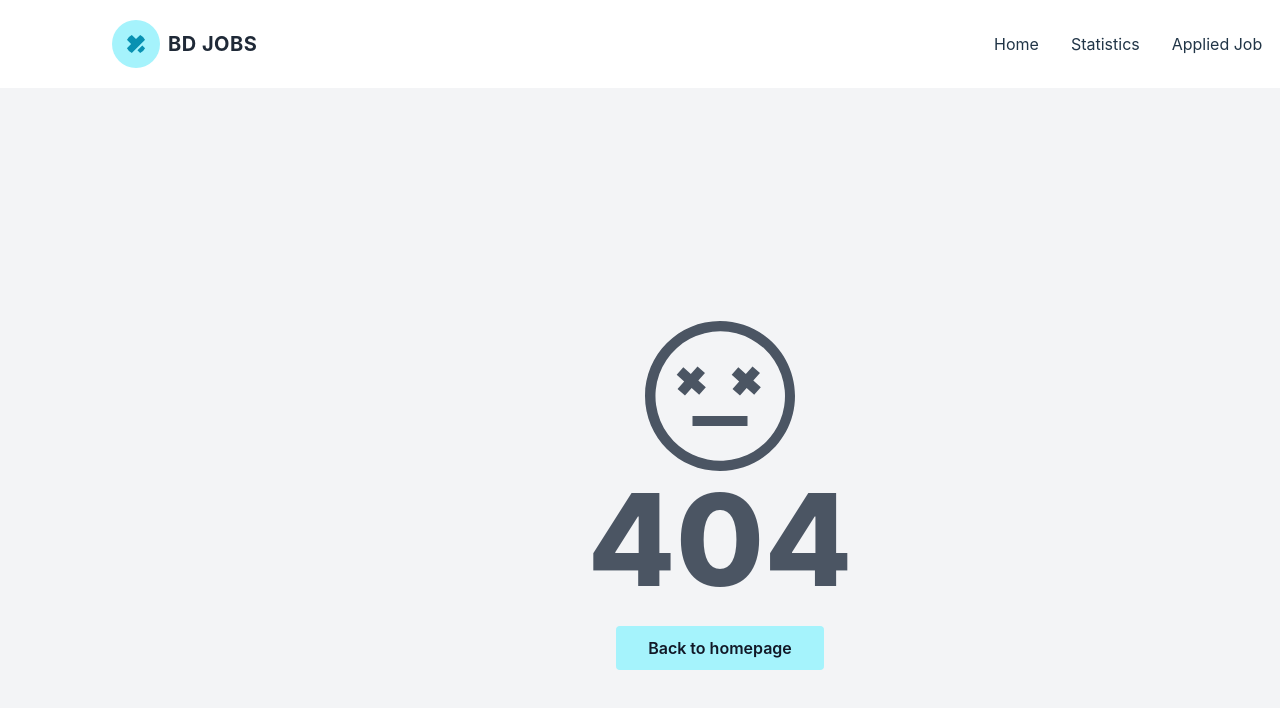
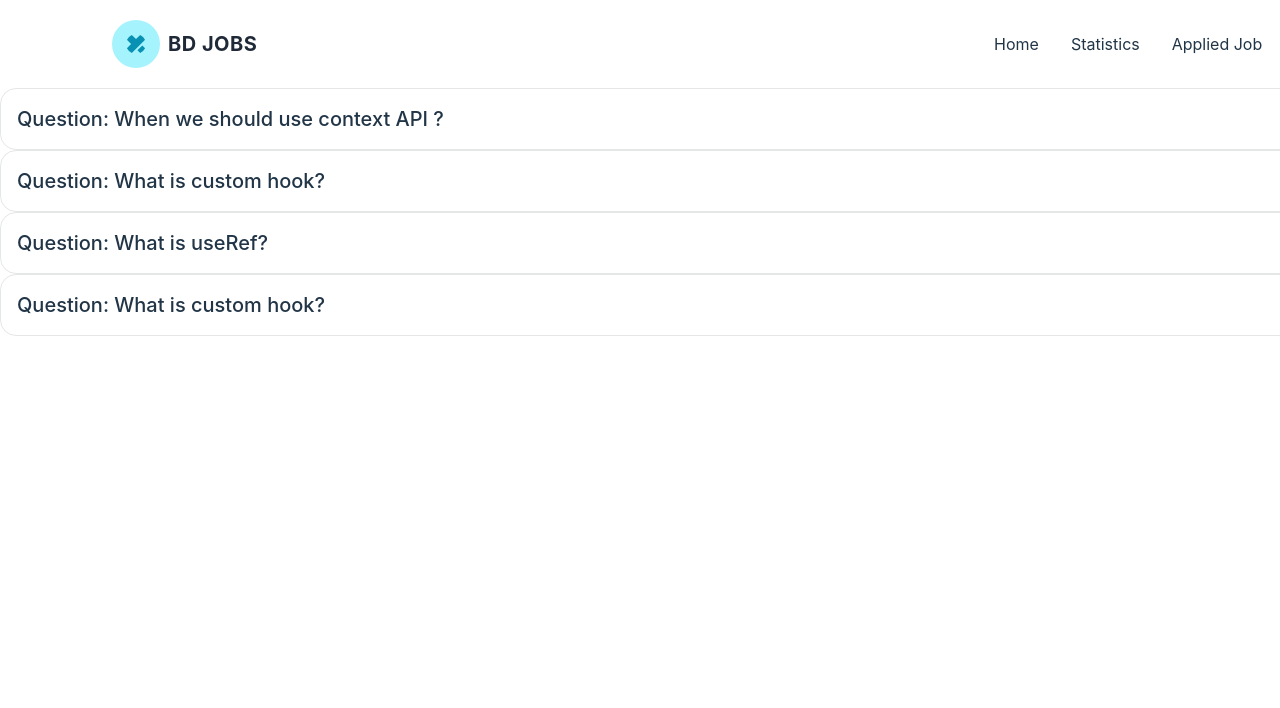
Before and after one commit to Shalahuddin360/BD-Jobs-Task09, a React (Vite) app: page /blog in a window 1280 px wide. Before the commit this address had no page. Shown: the top 708 px of the page. Built offline with nearby package versions, Linux system fonts and the light colour scheme.

Commit message:
the 8th committe section is detailed by clicking on its blog button in the navbar with questions and answers showing

```diff
--- a/package.json
+++ b/package.json
@@ -18,6 +18,7 @@
     "react": "^18.2.0",
     "react-dom": "^18.2.0",
     "react-router-dom": "^6.10.0",
+    "recharts": "^2.5.0",
     "sort-by": "^1.2.0"
   },
   "devDependencies": {
--- /dev/null
+++ b/src/components/Blogs/Blogs.jsx
@@ -0,0 +1,55 @@
+import React from 'react';
+
+const Blogs = () => {
+    return (
+  <div>
+        <div tabIndex={0} className="collapse collapse-plus border border-base-300 bg-base-100 rounded-box">
+
+        <div className="collapse-title text-xl font-medium">
+            <h2> Question: When we should use context API ? </h2>
+        </div>
+
+        <div className="collapse-content">
+        <p>Answer: Context API is used to share state or data between components in a tree hierarchy without having to pass props down manually at every level. Context API can be used as User authentication whee we can pass though user information to components.</p>
+        </div>
+
+        </div>
+
+        <div tabIndex={0} className="collapse collapse-plus border border-base-300 bg-base-100 rounded-box">
+
+        <div className="collapse-title text-xl font-medium">
+            <h2> Question: What is custom hook? </h2>
+        </div>
+
+        <div className="collapse-content">
+        <p>Answer: Custom hooks are reusable functions which can be used to add uniqueness to the react application. To use those "use" needed to be used as prefix of the name of the custom hooks.</p>
+        </div>
+
+        </div>
+        <div tabIndex={0} className="collapse collapse-plus border border-base-300 bg-base-100 rounded-box">
+
+        <div className="collapse-title text-xl font-medium">
+        <h2>Question: What is useRef?</h2>
+        </div>
+
+        <div className="collapse-content">
+        <p>Answer: useRef can be showed as reference of the object. This property can be assigned any value and will persist between renders. It doesn't trigger the component by using.</p>
+        </div>
+
+        </div>
+        <div tabIndex={0} className="collapse collapse-plus border border-base-300 bg-base-100 rounded-box">
+
+        <div className="collapse-title text-xl font-medium">
+        <h2>Question: What is custom hook?</h2>
+        </div>
+
+        <div className="collapse-content">
+        <p>Answer: Usememo can be reffered as a memory. It is used to memorize the result of a function so that it on;y re-render the results when one of its dependencies changes.</p>
+        </div>
+
+        </div>
+   </div>
+    );
+};
+
+export default Blogs;
--- /dev/null
+++ b/src/components/Statistics/Statistics.jsx
@@ -0,0 +1,32 @@
+import React from 'react';
+import { AreaChart, Area, XAxis, YAxis, CartesianGrid, Tooltip, ResponsiveContainer } from 'recharts';
+const Statistics = () => {
+    const marks = [
+        { A: "A1", mark: 57 },
+        { A: "A2", mark: 55 },
+        { A: "A3", mark: 60 },
+        { A: "A4", mark: 60 },
+        { A: "A5", mark: 59 },
+        { A: "A6", mark: 60 },
+        { A: "A7", mark: 60 },
+        { A: "A8", mark: 60 },
+    ]
+    return (
+        <div className='container'>
+        <h2 className='my-4'>Assignment Marks</h2>
+        <AreaChart
+            width={1000}
+            height={400}
+            data={marks}
+        >
+            <CartesianGrid strokeDasharray="3 3" />
+            <XAxis dataKey="A" />
+            <YAxis />
+            <Tooltip />
+            <Area type="monotone" dataKey="mark" stroke="#8884d8" fill="#8884d8" />
+        </AreaChart>
+    </div>
+    );
+};
+
+export default Statistics;
```
Also changed, not shown: src/main.jsx (+13 -0 lines), 1 other file (tests, documents, lock files or other folders).
